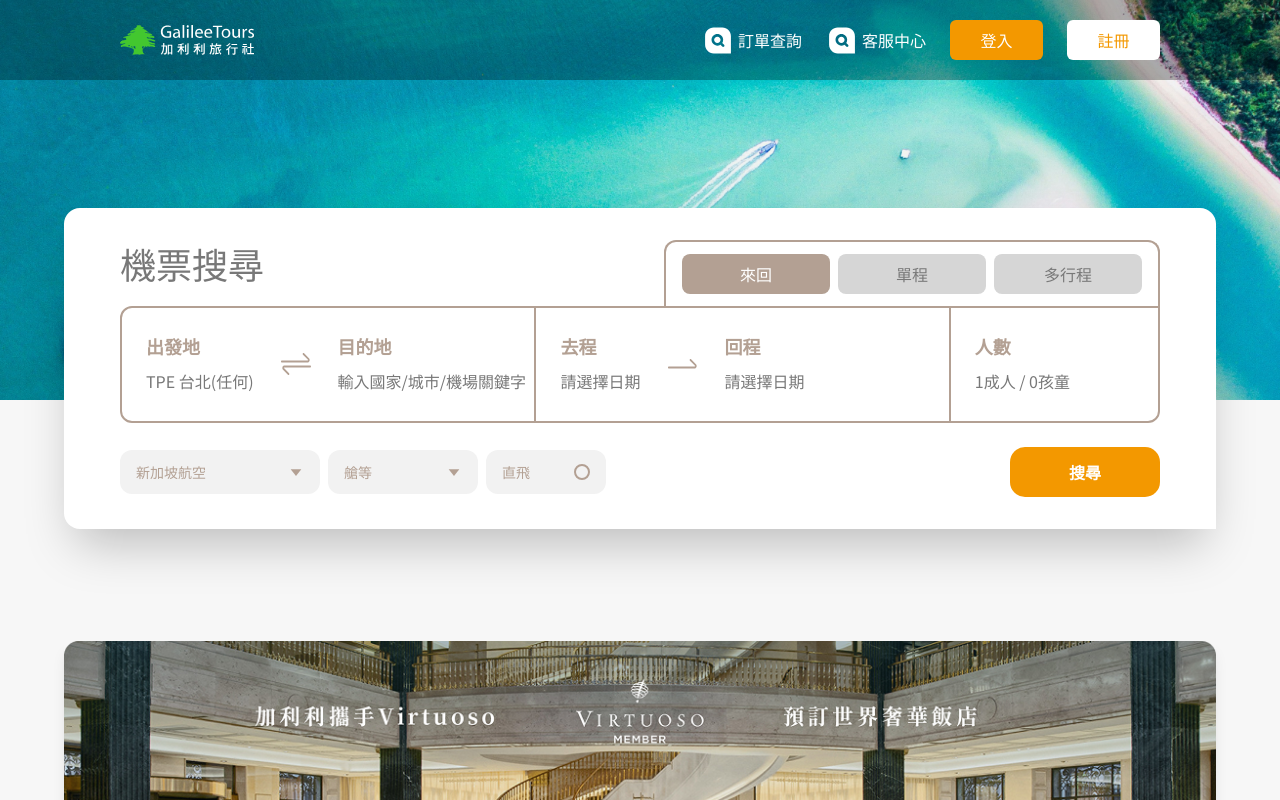
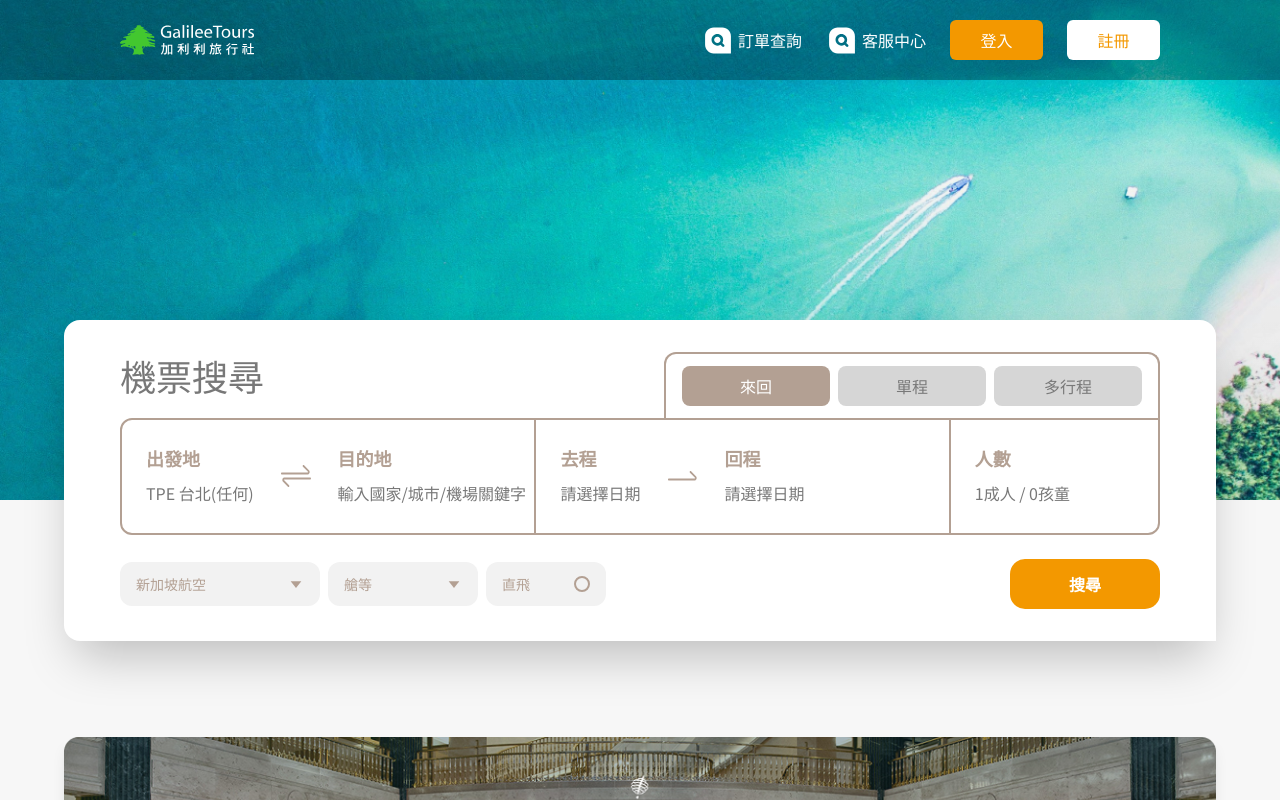
Before and after one commit to WorldCup-Winner/flight-search, a Vue app: page / in a window 1280 px wide. Shown: the top 800 px of the page. Built offline with nearby package versions, Linux system fonts and the light colour scheme.

Commit message:
fix: final issue

```diff
--- a/src/components/home/FlightSearchBox.vue
+++ b/src/components/home/FlightSearchBox.vue
@@ -1,6 +1,6 @@
 <template>
-  <!-- Main Flight Search Box-->
-  <div class="relative top-52 z-10 flex items-center justify-center">
+  <div :class="[ sharedValue?.isSearch ? 'mt-32' : 'mt-80' ]">
+    <div class="relative z-10 flex items-center justify-center">
       <div class="bg-white rounded-2xl rounded-br-none shadow-2xl p-8 px-14 w-full mx-auto max-w-6xl">
         <div class="flex justify-between w-full">
           <!-- Title -->
@@ -33,7 +33,7 @@
         </div>
       </div>
     </div>
-  <div class="pt-80">
+    <div class="mt-24">
       <div v-if="state === 'default'">
         <BannerImg />
         <RecommendedTrips />
@@ -43,12 +43,13 @@
     </div>
 
     <Transition name="fade">
-      <BaggageInfoAndFeeRule :open="sharedValue.isOpenBaggageInfoAndFeeRule" @close="sharedValue.isOpenBaggageInfoAndFeeRule = false" />
+        <BaggageInfoAndFeeRule :open="sharedValue?.isOpenBaggageInfoAndFeeRule" @close="updateValue?.({ isOpenBaggageInfoAndFeeRule: false })" />
     </Transition>
+  </div>
 </template>
 
 <script setup lang="ts">
-import { provide, ref } from 'vue'
+import { inject, provide, ref } from 'vue'
 
 import MultiSearchBox from '@/components/home/MultiSearchBox.vue'
 import SingleSearchBox from '@/components/home/SingleSearchBox.vue'
@@ -64,26 +65,18 @@ const activeTab = ref('roundtrip')
 const state = ref('default') // "default" | "loading" | "result"
 
 interface SharedData {
-  isOpenBaggageInfoAndFeeRule: boolean,
-  isSearch: boolean
+  isOpenBaggageInfoAndFeeRule?: boolean,
+  isSearch?: boolean
 }
 
-const sharedValue = ref<SharedData>({
-  isOpenBaggageInfoAndFeeRule: false,
-  isSearch: false
-})
-
-function updateValue(val: SharedData) {
-  sharedValue.value = val
-}
-
-// Provide the updater function
-provide<(val: SharedData) => void>('updateValue', updateValue)
+const sharedValue = inject<{ isOpenBaggageInfoAndFeeRule: boolean; isSearch: boolean }>('sharedValue')
+const updateValue = inject<(val: SharedData) => void>('updateValue')
 
 function handleRoundSearch(payload: any) {
   console.log('handleRoundSearch:', payload)
   state.value = 'loading'
-  sharedValue.value.isSearch = true;
+  updateValue?.({ isSearch: true })
+
   setTimeout(() => {
     state.value = 'result'
   }, 1500)
@@ -92,7 +85,7 @@ function handleRoundSearch(payload: any) {
 function handleSingleSearch(payload: any) {
   console.log('handleSingleSearch:', payload)
   state.value = 'loading'
-  sharedValue.value.isSearch = true;
+  updateValue?.({ isSearch: true })
   setTimeout(() => {
     state.value = 'result'
   }, 1500)
@@ -101,7 +94,7 @@ function handleSingleSearch(payload: any) {
 function handleMultiSearch(payload: any) {
   console.log('handleMultiSearch:', payload)
   state.value = 'loading'
-  sharedValue.value.isSearch = true;
+  updateValue?.({ isSearch: true })
   setTimeout(() => {
     state.value = 'result'
   }, 1500)
--- a/src/components/home/HeroSection.vue
+++ b/src/components/home/HeroSection.vue
@@ -1,16 +1,14 @@
 <script setup lang="ts">
+import { inject } from 'vue'
 import topBg from '@/assets/imgs/top-bg.png'
 
-// Same type as grandparent
-interface SharedData {
-  isOpenBaggageInfoAndFeeRule?: boolean,
-  isSearch?: boolean
-}
-
+const sharedValue = inject<{ isOpenBaggageInfoAndFeeRule: boolean; isSearch: boolean }>('sharedValue')
 </script>
 
 <template>
-  <div class="absolute inset-0 w-full h-[400px] bg-cover bg-no-repeat"
+  <div
+    class="absolute inset-0 w-full bg-cover bg-no-repeat"
+    :class="[sharedValue?.isSearch ? 'h-[300px]' : 'h-[500px]']"
     :style="{ backgroundImage: `url(${topBg})` }">
     <!-- Optional overlay for better text readability -->
     <div class="absolute inset-0 bg-gradient-to-b from-transparent to-black/10"></div>
--- a/src/components/search/FlightResultCard.vue
+++ b/src/components/search/FlightResultCard.vue
@@ -235,7 +235,7 @@
 <script setup lang="ts">
 import { inject, computed, ref } from 'vue'
 
-import { formatPrice, noteIcon, noteTextClass, toDuration } from '@/utils'
+import { formatPrice, noteIcon, toDuration } from '@/utils'
 import type { Airline, Segment, EndPoint, TransferNote, FareOption } from '@/utils/types'
 
 import AirlineTwo from '@/assets/imgs/airlines/airline-two.svg'
@@ -247,7 +247,6 @@ interface SharedData {
   isSearch?: boolean
 }
 
-// Inject function and type it properly
 const updateValue = inject<(val: SharedData) => void>('updateValue')
 
 function openBaggageInfoAndFeeRule() {
--- a/src/components/ui/BaggageInfoAndFeeRule.vue
+++ b/src/components/ui/BaggageInfoAndFeeRule.vue
@@ -195,7 +195,7 @@
 import { ref, defineProps, defineEmits } from "vue";
 
 const props = defineProps<{
-  open: boolean;
+  open?: boolean;
 }>();
 
 const departureOrarrival = ref(true)
--- a/src/views/HomeView.vue
+++ b/src/views/HomeView.vue
@@ -1,12 +1,32 @@
 <template>
-  <main>
+  <main class="">
     <HeroSection />
     <FlightSearchBox />
   </main>
 </template>
 <script setup lang="ts">
+import { ref, provide } from 'vue'
+
 import HeroSection from '@/components/home/HeroSection.vue'
 import FlightSearchBox from '@/components/home/FlightSearchBox.vue'
+
+interface SharedData {
+  isOpenBaggageInfoAndFeeRule: boolean,
+  isSearch: boolean
+}
+
+const sharedValue = ref<SharedData>({
+  isOpenBaggageInfoAndFeeRule: false,
+  isSearch: false,
+})
+
+function updateValue(val: SharedData) {
+  sharedValue.value = val
+}
+
+provide('sharedValue', sharedValue)
+provide<(val: SharedData) => void>('updateValue', updateValue)
+
 // With options for smooth scrolling
 window.scrollTo({
   top: 0,
```
Lines whose indentation alone changed are shown as unchanged.
